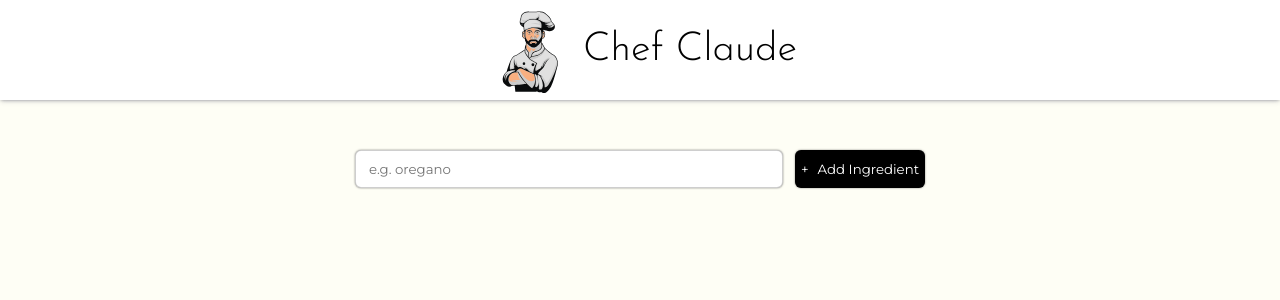
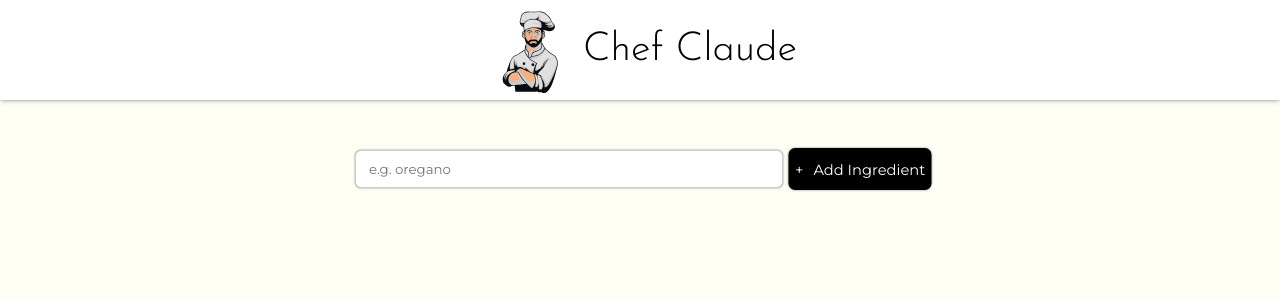
Before and after one commit to leantos/chef-gusteau, a React (Vite) app: page / in a window 1280 px wide. In both pictures the pointer is over the button "Add Ingredient". Shown: the top 300 px of the page. Built offline with nearby package versions, Linux system fonts and the light colour scheme; a web font is replaced by a local one.

Commit message:
Animation to button

```diff
--- a/src/index.css
+++ b/src/index.css
@@ -52,6 +52,7 @@ main {
 }
 
 .add-ingredient button {
+  transition: transform 0.25s ease-in-out;
   box-shadow: 0px 0px 2px rgba(0, 0, 0, 0.53);
   font-family: "Montserrat";
   border: none;
@@ -65,6 +66,10 @@ main {
   margin-right: 9px;
 }
 
+.add-ingredient button:hover {
+  transform: scale(1.1);
+}
+
 /* list of ingredients */
 
 .list-ingredients li{
```
